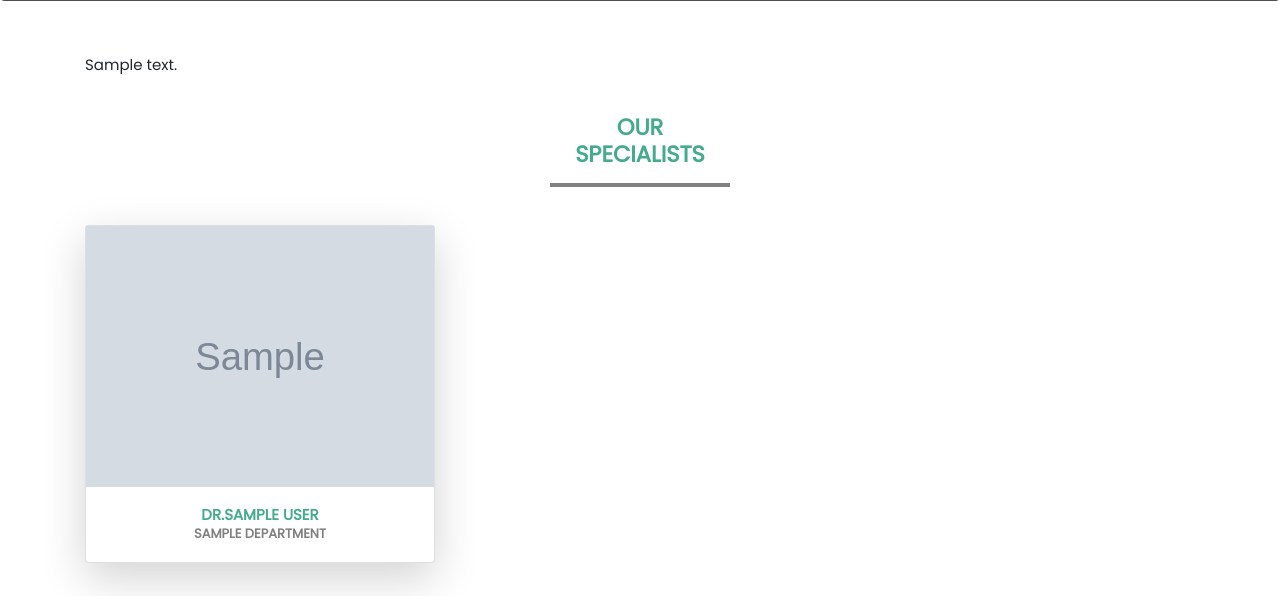
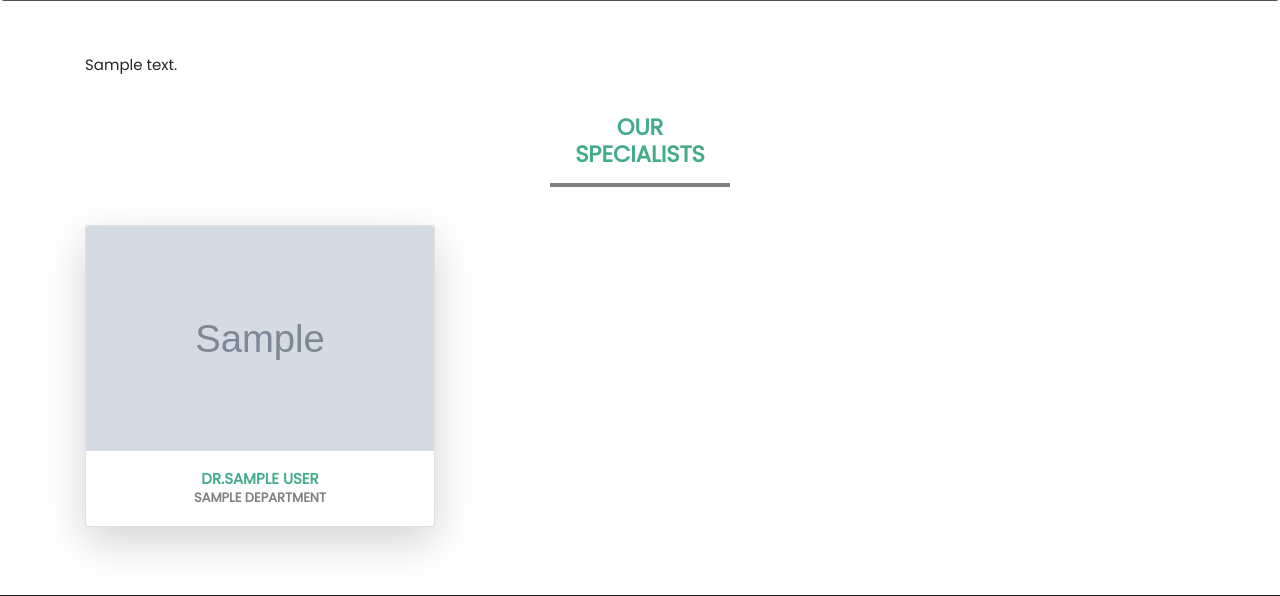
Before and after one commit to iamzilfa/HospitalAppointment, a Django app: page /department_detail/1 in a window 1280 px wide. Shown: the part 709-1305 px from the top of the page. Run offline with Django 3.2, Linux system fonts and the light colour scheme; tables that the repository leaves empty hold one stand-in row (values such as "Sample post"); grey boxes marked "Sample" are stand-in pictures; some libraries are stand-ins or nearby versions; some web fonts are replaced; grey boxes are pictures that could not be loaded.

```diff
--- a/hospital/templates/patient/department_detail.html
+++ b/hospital/templates/patient/department_detail.html
@@ -114,7 +114,7 @@
                 <div class="col-md-4">
                     <a href="{% url 'doctor_detail' doc.id %}" style="text-decoration: none;">
                     <div class="card mb-4 shadow-lg">
-                            <img src="{{doc.doctor_image.url}}" width="100%">
+                            <img alt="Card image cap" class="card-img-top img-fluid" src="{{doc.doctor_image.url}}" style="width: 30rem; height: 15rem;">
 
                         <div class="card-body text-center">
                             <h6 class="card-title mb-0" style="text-transform: uppercase;color: #45ac8b;;font-weight: bold;font-size: 15px;">DR.{{doc.first_name}} {{doc.last_name}}</h6>
```
Also changed, not shown: media/doctors/76cb596b223a39943f0f849ad9766db0_jboxux.jpg (added), media/doctors/NJMGPPXZRE5RA5SQWPW4DBXBZY_trblyz.jpg (added).
